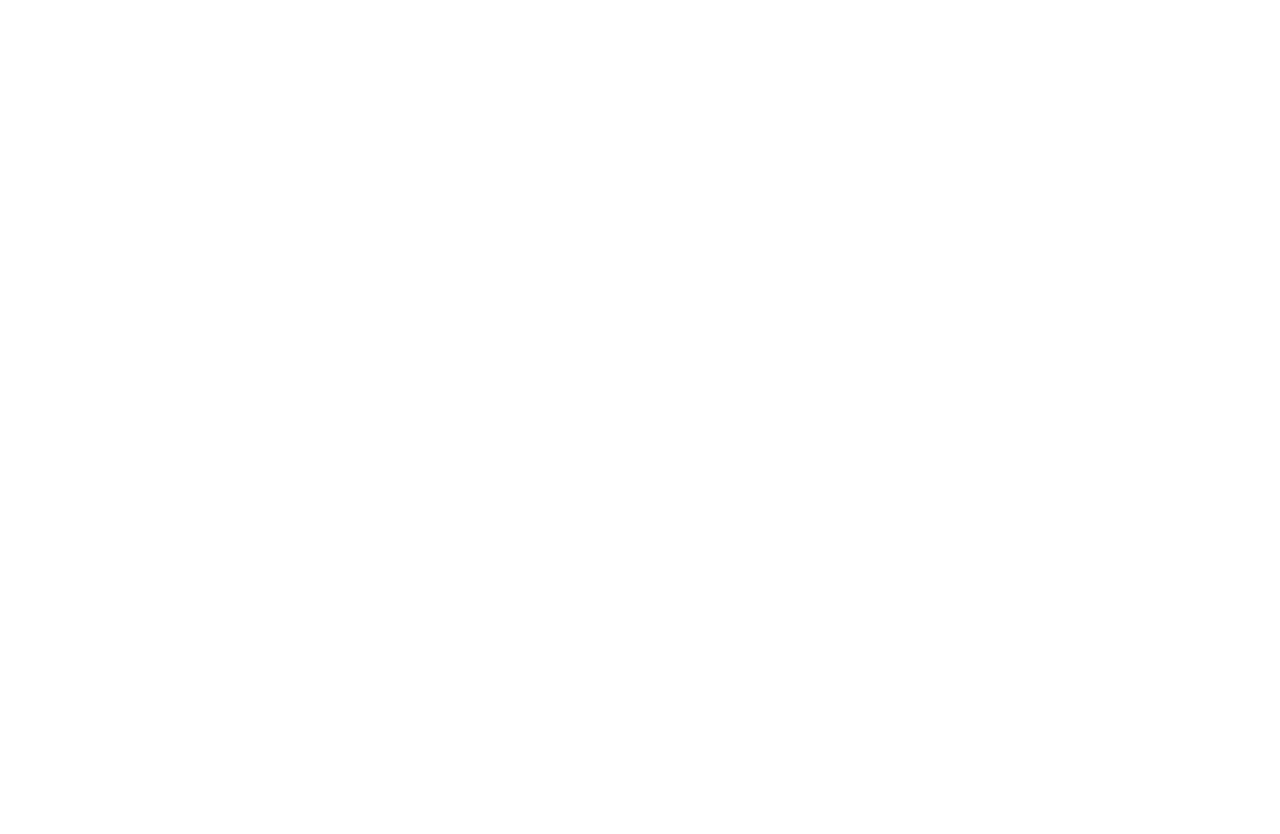
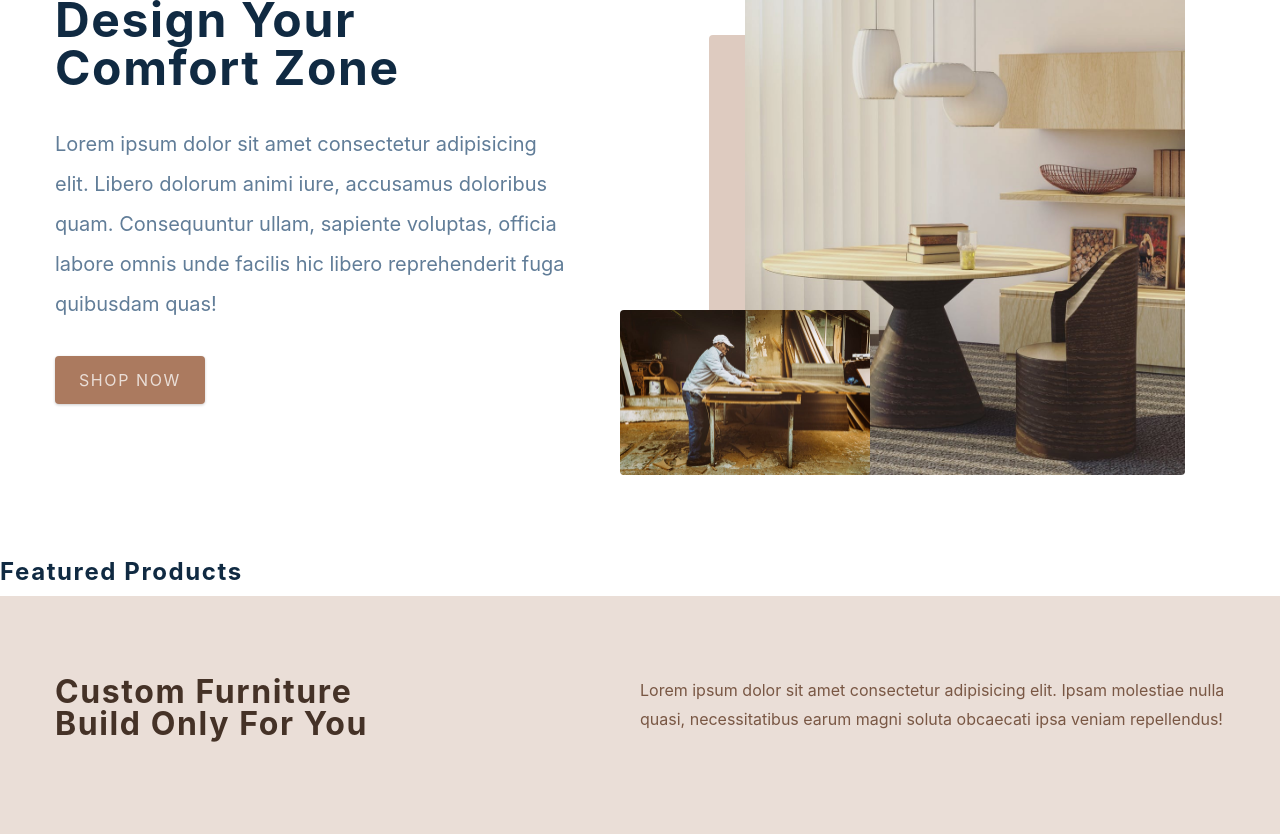
Before and after one commit to Parvizkh88/fluffy-sofa, a React (Create React App) app: page / in a window 1280 px wide. Shown: the part 240-1074 px from the top of the page. Before the commit the page ends 800 px from the top, so only its background shows below. Built offline with nearby package versions, Linux system fonts and the light colour scheme.

Commit message:
add hero, services and contact sections to the home page

```diff
--- a/src/components/Contact.js
+++ b/src/components/Contact.js
@@ -2,7 +2,27 @@
 import styled from 'styled-components'
 
 const Contact = () => {
-  return <h4>contact section</h4>
+  return (
+    <Wrapper>
+      <div className="section-center">
+        <h3>join our newsletter and get 20% off</h3>
+        <div className="content">
+          <p>
+            Lorem ipsum dolor sit amet consectetur, adipisicing
+            elit. Voluptatem est impedit quibusdam assumenda
+            nam cupiditate odit voluptates ab provident magni!
+          </p>
+          <form className="contact-form">
+            <input type="email" className="form-input"
+              placeholder='enter email' />
+            <button type='submit' className="submit-btn">
+              submit
+            </button>
+          </form>
+        </div>
+      </div>
+    </Wrapper>
+  )
 }
 const Wrapper = styled.section`
   padding: 5rem 0;
--- a/src/components/Hero.js
+++ b/src/components/Hero.js
@@ -5,7 +5,26 @@
 import heroBcg2 from '../assets/hero-bcg-2.jpeg'
 
 const Hero = () => {
-  return <h4>hero</h4>
+  return (
+    <Wrapper className='section-center'>
+      <article className='content'>
+        <h1>
+          design your <br />
+          comfort zone
+        </h1>
+        <p>Lorem ipsum dolor sit amet consectetur adipisicing elit.
+          Libero dolorum animi iure, accusamus doloribus quam.
+          Consequuntur ullam, sapiente voluptas, officia labore omnis unde
+          facilis hic libero reprehenderit fuga quibusdam quas!
+        </p>
+        <Link to='/products' className='btn hero-btn'>shop now</Link>
+      </article>
+      <article className='img-container'>
+        <img src={heroBcg} alt="nice table" className='main-img' />
+        <img src={heroBcg2} alt="person working" className='accent-img' />
+      </article>
+    </Wrapper>
+  )
 }
 
 const Wrapper = styled.section`
--- a/src/components/Services.js
+++ b/src/components/Services.js
@@ -3,9 +3,33 @@
 import { services } from '../utils/constants'
 
 const Services = () => {
-  return <h4>services </h4>
+  return (
+    <Wrapper>
+      <div className="section-center">
+        <article className="header">
+          <h3>
+            custom furniture <br />
+            build only for you
+          </h3>
+          <p>Lorem ipsum dolor sit amet consectetur adipisicing
+            elit. Ipsam molestiae nulla quasi, necessitatibus
+            earum magni soluta obcaecati ipsa veniam repellendus!
+          </p>
+        </article>
+        <div className="services-center">
+          {services.map((service) => {
+            const { id, icon, title, text } = service;
+            return <article key={id} className='service'>
+              <span className='icon'>{icon}</span>
+              <h4>{title}</h4>
+              <p>{text}</p>
+            </article>
+          })}
+        </div>
+      </div>
+    </Wrapper>
+  )
 }
-
 const Wrapper = styled.section`
   h3,
   h4 {
--- a/src/pages/HomePage.js
+++ b/src/pages/HomePage.js
@@ -1,7 +1,13 @@
 import React from 'react'
 import { FeaturedProducts, Hero, Services, Contact } from '../components'
 const HomePage = () => {
-  return <h4>home page</h4>
+  return (
+    <main>
+      <Hero />
+      <FeaturedProducts />
+      <Services />
+      <Contact />
+    </main>
+  )
 }
-
-export default HomePage
+export default HomePage;
```
